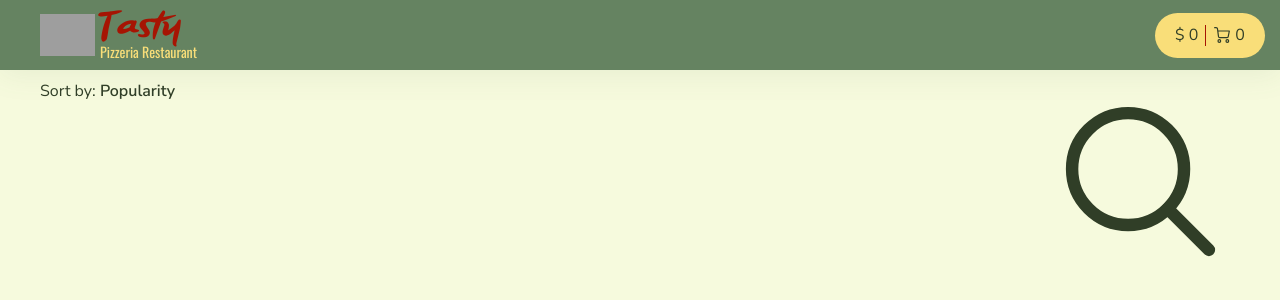
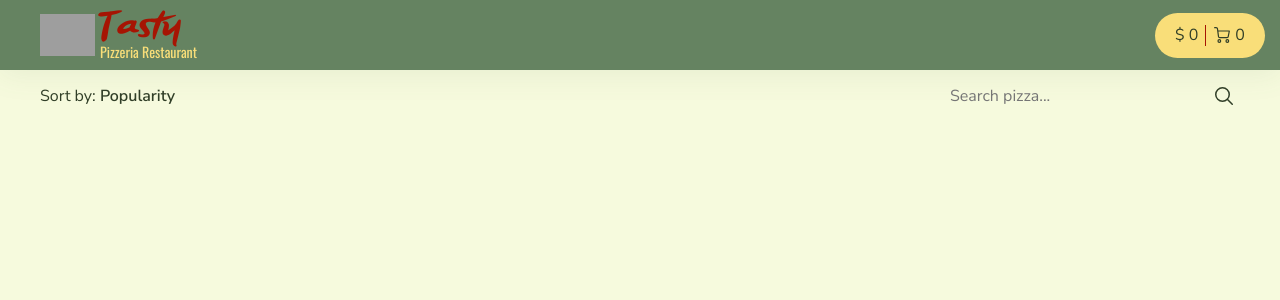
Before and after one commit to irrbis38/tasty-pizza, a React (Create React App) app: page / in a window 1280 px wide. Shown: the top 300 px of the page. Built offline with nearby package versions, Linux system fonts and the light colour scheme; grey boxes are pictures that could not be loaded; a web font is replaced by a local one.

Commit message:
feat: add uncompleted Search component

```diff
--- a/src/assets/styles/general.scss
+++ b/src/assets/styles/general.scss
@@ -35,6 +35,10 @@ body.noscroll {
 
   @include xs {
     padding: 0 20px;
+  }
+
+  @include xxs {
+    padding: 0 10px;
   }
 }
 
--- a/src/components/Panel/Panel.module.scss
+++ b/src/components/Panel/Panel.module.scss
@@ -1,3 +1,6 @@
+@import "../../assets/styles/vars.scss";
+@import "../../assets/styles/mixins.sass";
+
 .panel {
   padding-top: 12px;
 }
@@ -6,5 +9,5 @@
   position: relative;
   display: flex;
   justify-content: space-between;
-  align-items: flex-start;
+  align-items: center;
 }
--- a/src/components/Search/Search.jsx
+++ b/src/components/Search/Search.jsx
@@ -7,6 +7,6 @@ import style from "./Search.module.scss";
 export const Search = () => (
   <label className={style.search}>
     <IconSearch />
-    <input className={style.search__input} type="text" />
+    <input className={style.search__input} type="text" placeholder="Search pizza..." />
   </label>
 );
--- a/src/components/Search/Search.module.scss
+++ b/src/components/Search/Search.module.scss
@@ -0,0 +1,37 @@
+@import "../../assets/styles/vars.scss";
+@import "../../assets/styles/mixins.sass";
+
+.search {
+  position: relative;
+  width: 40%;
+  max-width: 300px;
+
+  svg:nth-child(1) {
+    position: absolute;
+    right: 4px;
+    top: 50%;
+    z-index: 2;
+    transform: translateY(-50%);
+    width: 24px;
+    height: auto;
+  }
+
+  // @include xxs {
+  //   width: 100%;
+  //   max-width: 100%;
+  //   order: 1;
+  //   margin-bottom: 20px;
+  // }
+}
+
+.search__input {
+  display: block;
+  width: 100%;
+  padding: 5px 32px 5px 10px;
+  border-radius: 8px;
+
+  &:focus {
+    background-color: var(--white, #f8fae4);
+    box-shadow: 0 0 10px 0 var(--green_dark, #303e27);
+  }
+}
--- a/src/components/Sort/Sort.module.scss
+++ b/src/components/Sort/Sort.module.scss
@@ -1,9 +1,28 @@
+@import "../../assets/styles/vars.scss";
+@import "../../assets/styles/mixins.sass";
+
 .sort {
-  padding-bottom: 10px;
+  position: relative;
 
-  &:hover .sort__dropdown {
-    visibility: visible;
-    opacity: 1;
+  &::after {
+    display: none;
+    content: "";
+    position: absolute;
+    left: 0;
+    top: 100%;
+    width: 100%;
+    height: 10px;
+  }
+
+  &:hover {
+    &::after {
+      display: block;
+    }
+
+    .sort__dropdown {
+      visibility: visible;
+      opacity: 1;
+    }
   }
 }
 
@@ -18,7 +37,7 @@
 
 .sort__dropdown {
   position: absolute;
-  top: 100%;
+  top: calc(100% + 10px);
   left: 0;
   width: 200px;
   padding: 10px 10px;
```
Also changed, not shown: src/components/icons/IconSearch.jsx (+3 -28 lines), src/components/icons/IconSort.jsx (added, +8 -0 lines).
